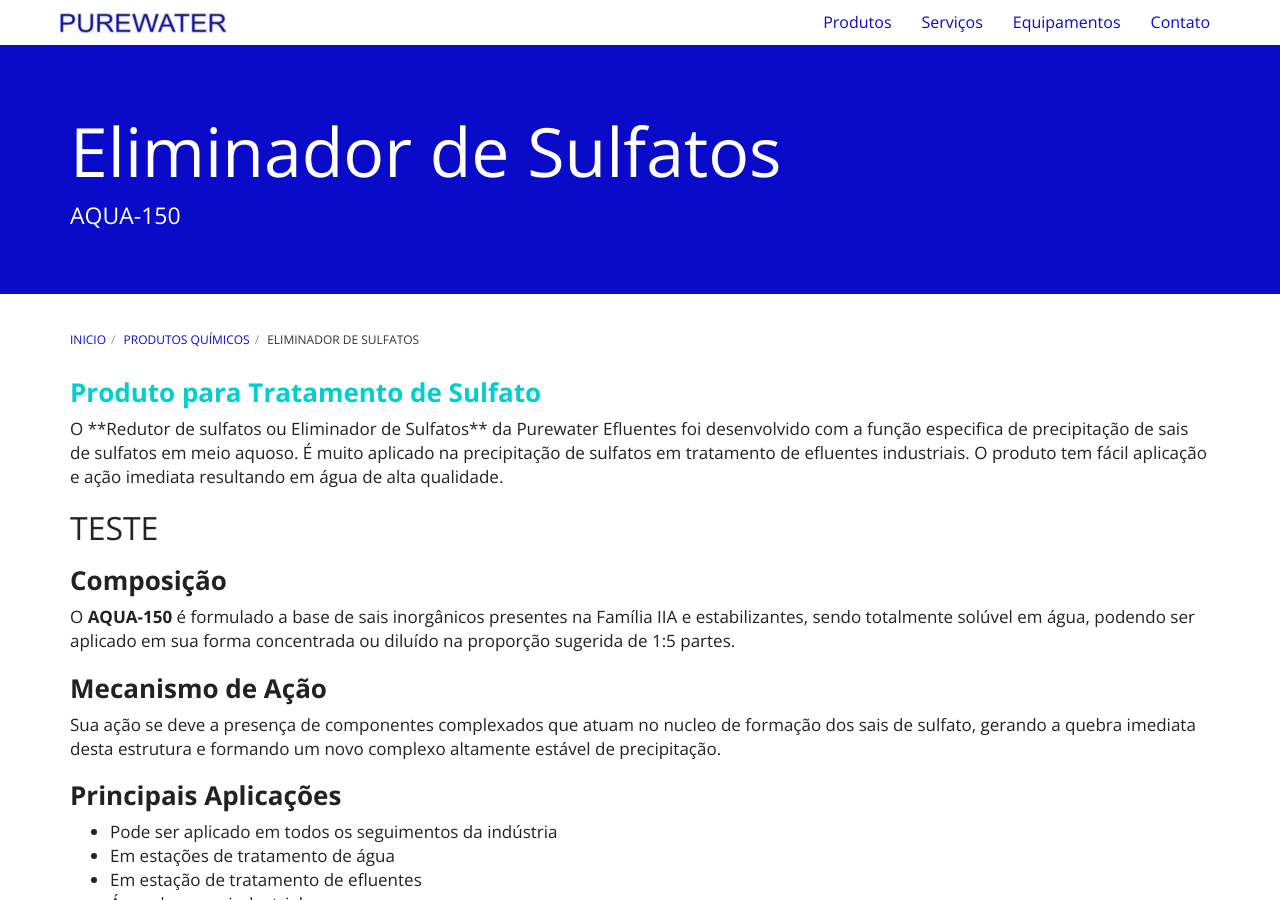
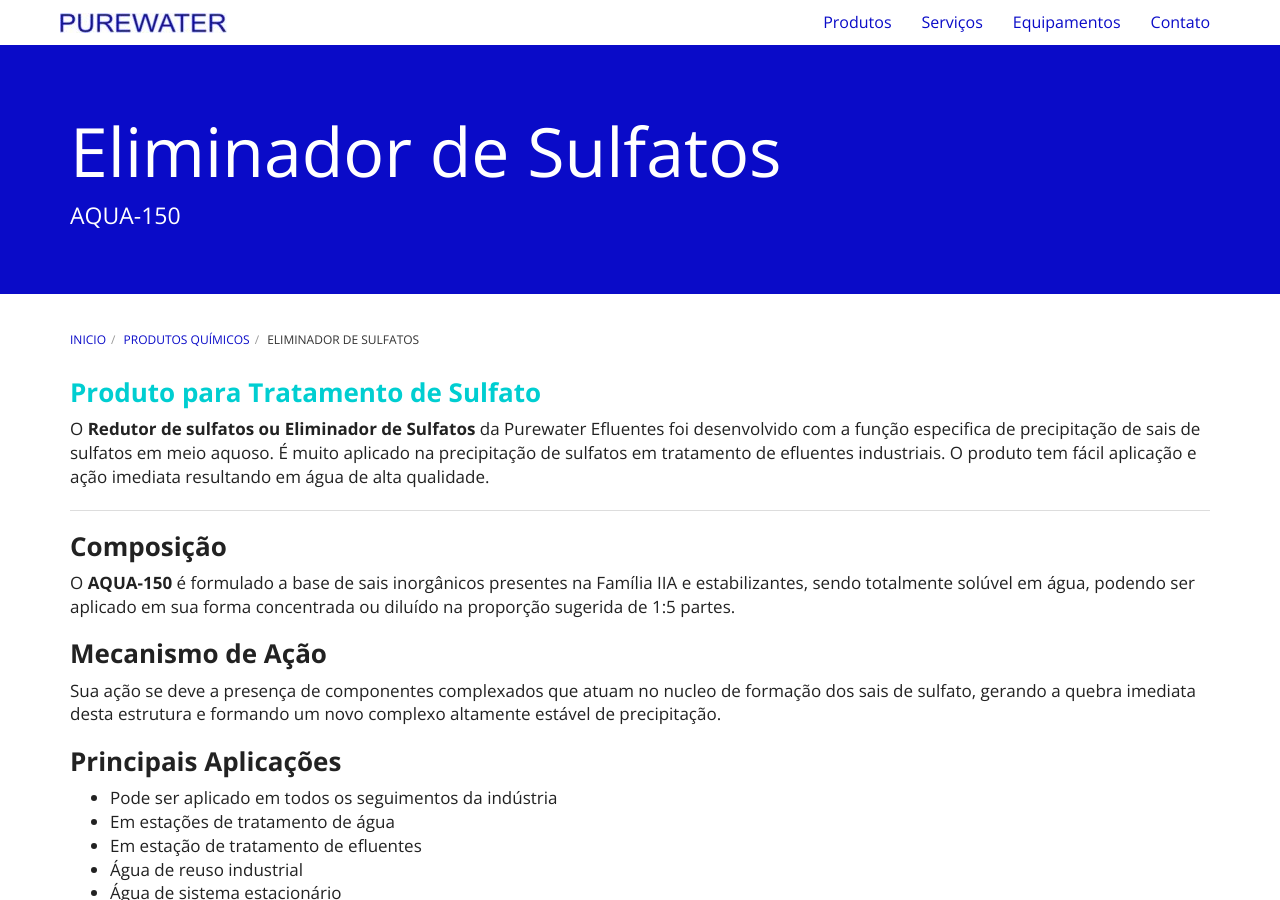
Before and after one commit to purewaterefluentes/purewaterefluentes.github.io, a Jekyll site: the page built from produtos/eliminador-de-sulfatos.md, in a window 1280 px wide and 900 px high. Built offline with Jekyll 4.4.1, drawn with Linux system fonts in a browser that asks for light colours; nearby versions of some CDN libraries; library files that are not in the unit come from our copies.

Commit message:
Update eliminador-de-sulfatos.md

```diff
--- a/produtos/eliminador-de-sulfatos.md
+++ b/produtos/eliminador-de-sulfatos.md
@@ -7,16 +7,10 @@
 
 ### **<font color="#00CED1">Produto para Tratamento de Sulfato</font>**
 
-<p>
-
 O **Redutor de sulfatos ou Eliminador de Sulfatos** da Purewater Efluentes foi desenvolvido com a função especifica de precipitação de sais de sulfatos em meio aquoso. É muito aplicado na precipitação de sulfatos em tratamento de efluentes industriais.
 O produto tem fácil aplicação e ação imediata resultando em água de alta qualidade.
 
-</p>
-
-TESTE
 ---
-
 ### **Composição**
 
 O **AQUA-150** é formulado a base de sais inorgânicos presentes na Família IIA e estabilizantes, sendo totalmente solúvel em água, podendo ser aplicado em sua forma concentrada ou diluído na proporção sugerida de 1:5 partes.
```
